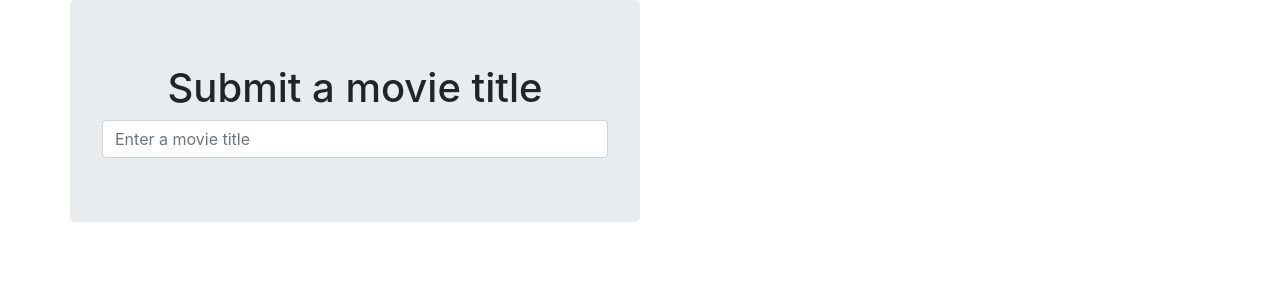
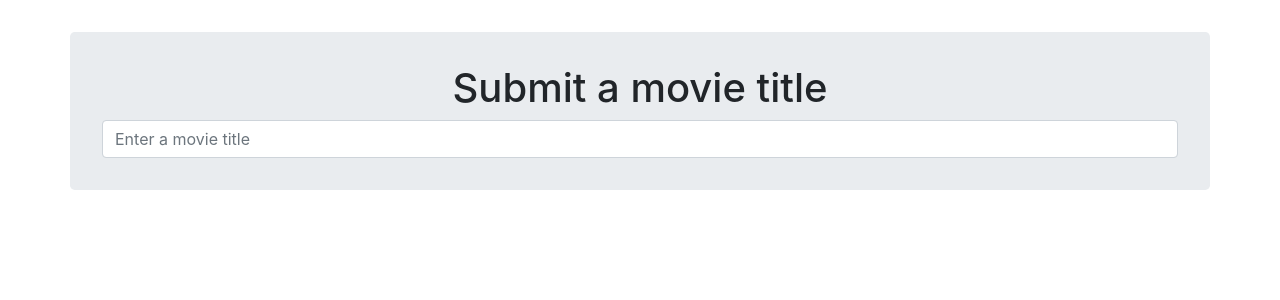
Before and after one commit to greenewk/movie_picker, a Django app: page /movie_picker/ in a window 1280 px wide. Shown: the part 56-356 px from the top of the page. Run offline with Django 3.2, Linux system fonts and the light colour scheme; data that the repository does not hold is empty; some libraries are stand-ins or nearby versions.

Commit message:
put all home.html content in single flex container, centered. minimized jumbotron

```diff
--- a/movie_picker/static/home.css
+++ b/movie_picker/static/home.css
@@ -1,4 +1,12 @@
 
+
+#main-container {
+    margin-top: 2em;
+}
+
+.jumbotron {
+    padding: 2em 2em;
+}
 
 .nav-item {
     justify-items: flex-end;
--- a/movie_picker/templates/movie_picker/base.html
+++ b/movie_picker/templates/movie_picker/base.html
@@ -12,18 +12,18 @@
     <body>
         {% block nav %}
         {% endblock %}
-      <div class="container">
+      <div class="container" id="main-container">
           <div class="row">
-              <div class="col-md-6 col-md-offset-3 jumbotron">
+              <div class="col-md-12 col-md-offset-6 jumbotron">
                   <div class="text-center">
                     {% block top-content %}
                     {% endblock %}
                   </div>
               </div>
           </div>
-      </div>
         {% block main-content %}
         {% endblock %}
+      </div>
     </body>
 
 </html>
```
